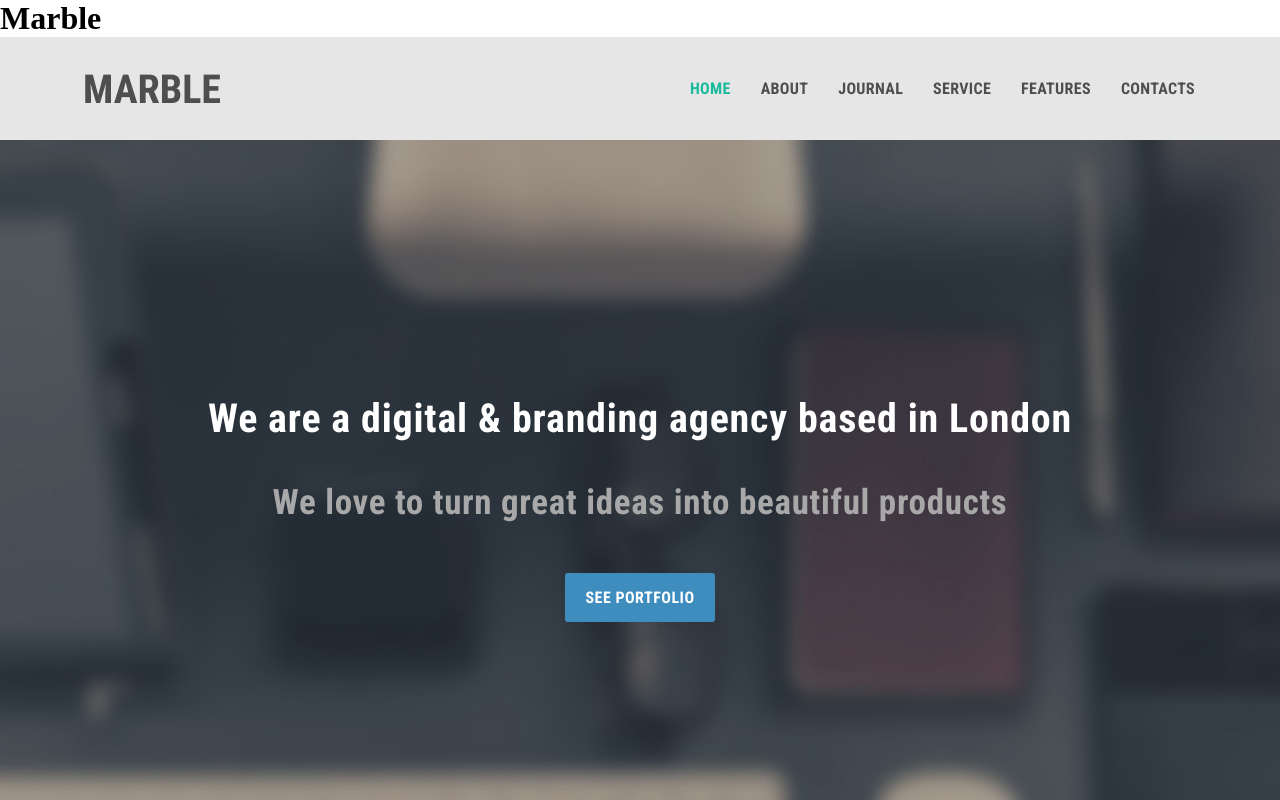
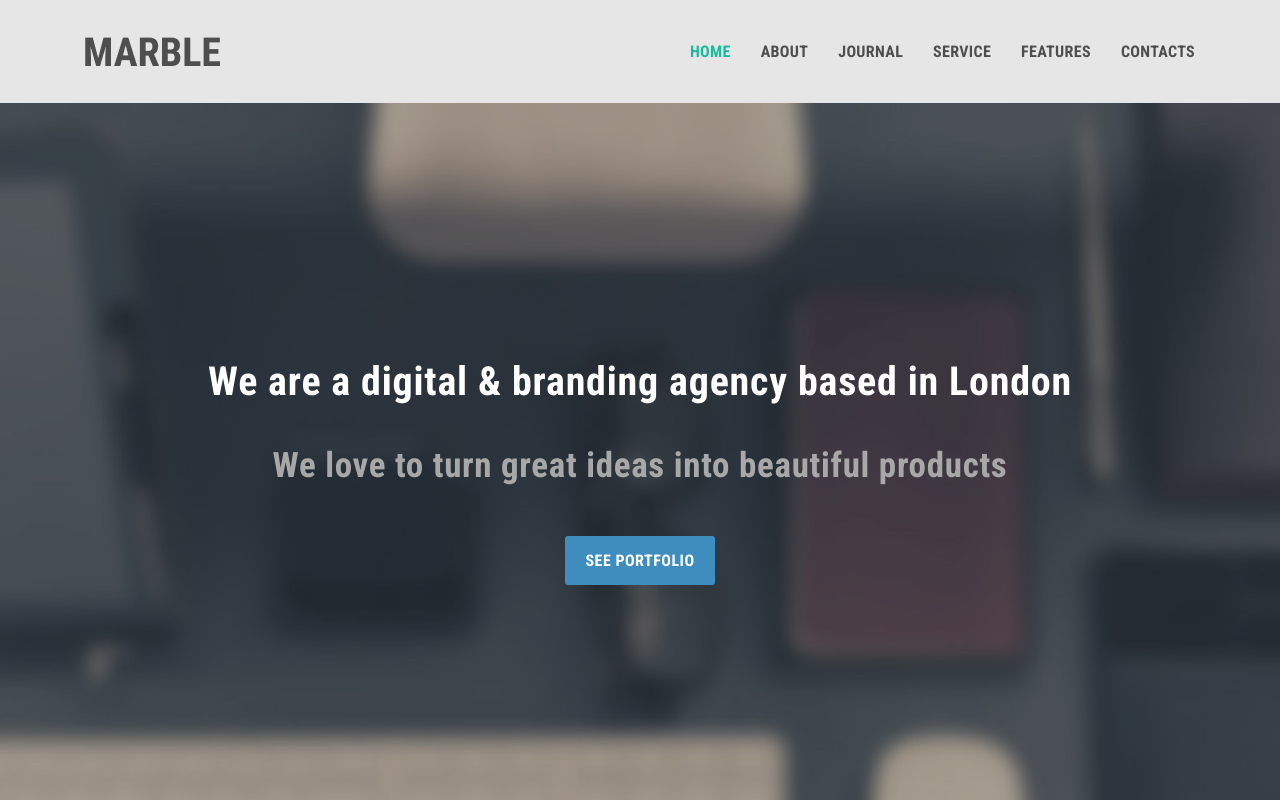
Before and after one commit to Omurbek007/marble, a plain HTML site: page index.html in a window 1280 px wide. Shown: the top 800 px of the page. Drawn offline with Linux system fonts and the light colour scheme.

Commit message:
delete h1 element

```diff
--- a/index.html
+++ b/index.html
@@ -12,7 +12,6 @@
 </head>
 
 <body>
-    <h1>Marble</h1>
     <header class="header">
         <div class="container">
             <div class="header__inner">
```
